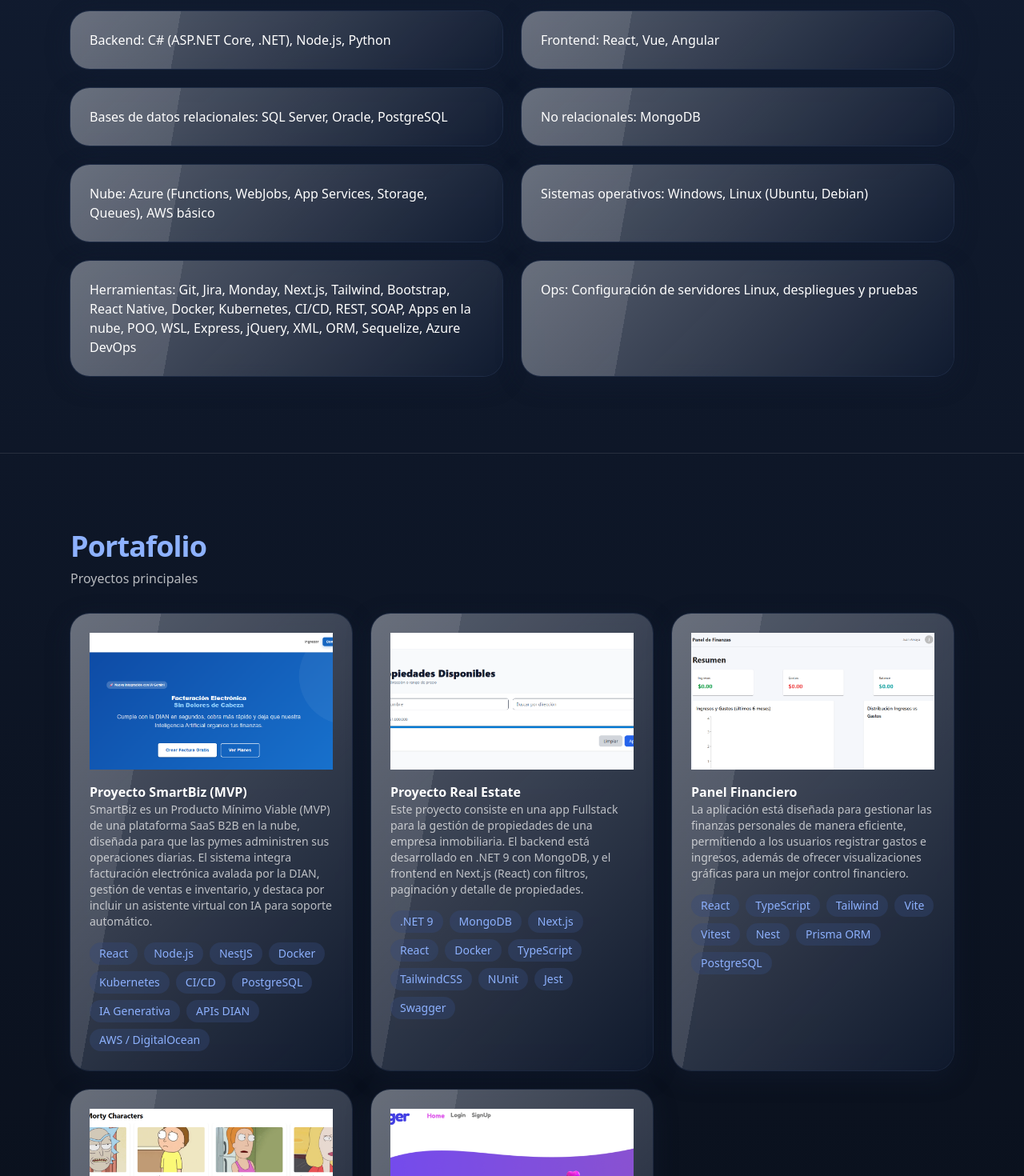
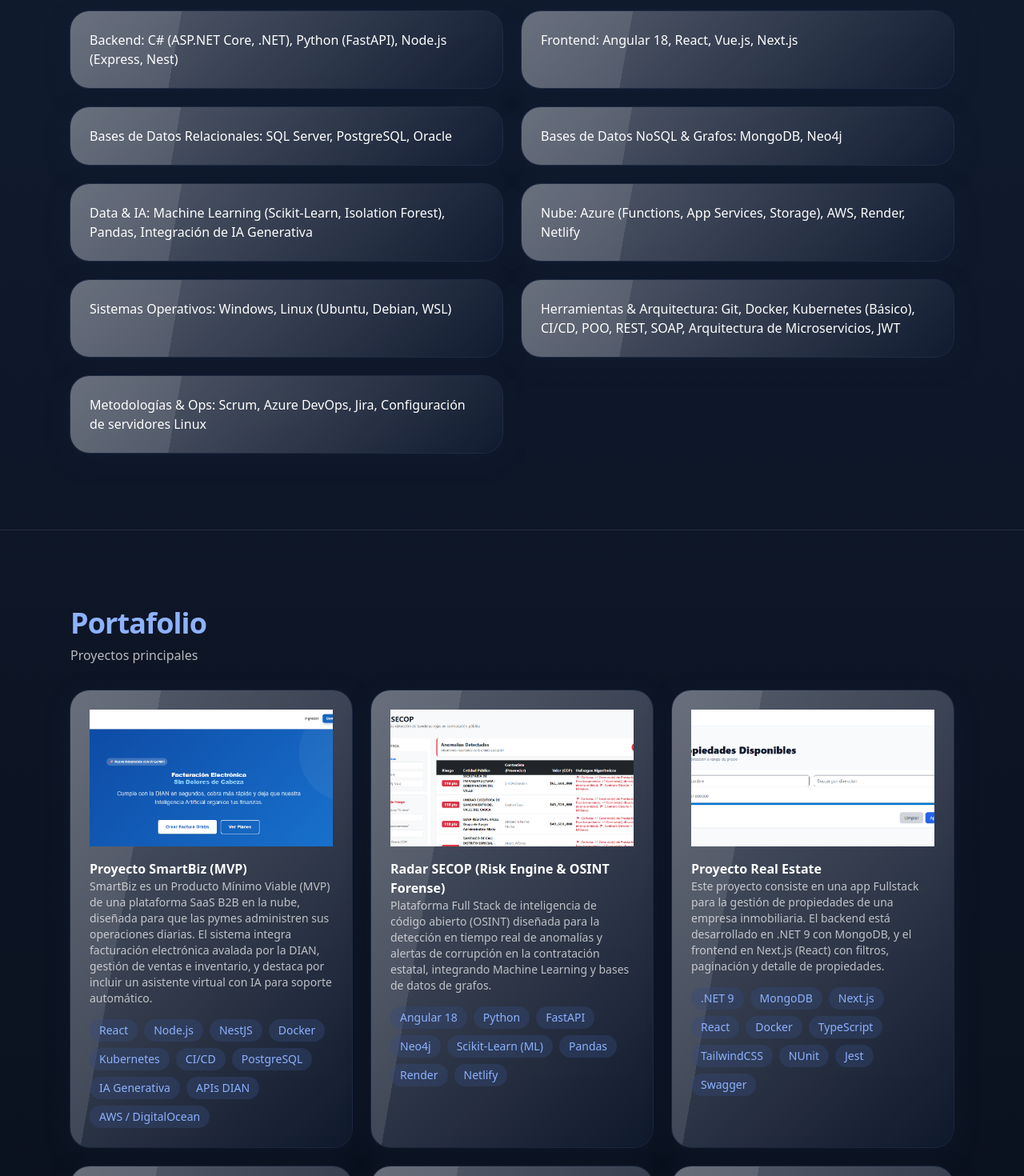
Before and after one commit to juasamaya/curriculum, a React (Vite) app: page / in a window 1280 px wide. Shown: the part 720-2190 px from the top of the page at 80% size. Built offline with nearby package versions, Linux system fonts and the light colour scheme.

Commit message:
adding radar secop and new skills

```diff
--- a/src/content/i18n.ts
+++ b/src/content/i18n.ts
@@ -23,14 +23,15 @@ export const content = {
       about: `Technology in Analysis & Software Development with 3.5 years of practical experience. Full‑Stack developer focused on scalable systems, clean code, and measurable business outcomes.`,
       skillsIntro: "Tech stack & skills",
       skills: [
-        "Backend: C# (ASP.NET Core, .NET), Node.js, Python",
-        "Frontend: React, Vue, Angular",
-        "Relational DBs: SQL Server, Oracle, PostgreSQL",
-        "NoSQL: MongoDB",
-        "Cloud: Azure (Functions, WebJobs, App Services, Storage, Queues), basic AWS",
-        "OS: Windows, Linux (Ubuntu, Debian)",
-        "Tools: Git, Jira, Monday, Next.js, Tailwind, Bootstrap, React Native, Docker, Kubernetes, CI/CD, REST, SOAP, Cloud Apps, OOP, WSL, Express, jQuery, XML, ORM, Sequelize, Azure DevOps",
-        "Ops: Linux server configuration, deployments, testing"
+        "Backend: C# (ASP.NET Core, .NET), Python (FastAPI), Node.js (Express, Nest)",
+        "Frontend: Angular 18, React, Vue.js, Next.js",
+        "Relational DBs: SQL Server, PostgreSQL, Oracle",
+        "NoSQL & Graph DBs: MongoDB, Neo4j",
+        "Data Science & AI: Machine Learning (Scikit-Learn, Isolation Forest), Pandas, Generative AI Integration",
+        "Cloud: Azure (Functions, App Services, Storage), AWS, Render, Netlify",
+        "OS: Windows, Linux (Ubuntu, Debian, WSL)",
+        "Tools & Architecture: Git, Docker, Kubernetes (Basic), CI/CD, OOP, REST, SOAP, Microservices Architecture, JWT",
+        "Ops & Methodologies: Agile/Scrum, Azure DevOps, Jira, Linux Server Configuration"
       ],
       traits: "Outcome‑oriented, responsible, ethical, and collaborative — effective both independently and in teams."
     },
@@ -56,20 +57,19 @@ export const content = {
         url: "https://smartbiz-app.netlify.app/",
         image: smartbizImage
       },
-      // {
-      //   title: "SECOP Radar (Data-Driven Risk Engine)",
-      //   desc: "A Full Stack data analysis platform designed to detect real-time anomalies and corruption red flags within Colombian public procurement by consuming the SECOP II Open Data API.",
-      //   techs: ["Angular 18", "TypeScript", "Python", "FastAPI", "Pandas", "Socrata API", "Bootstrap"],
-      //   bullets: [
-      //     "Engineered a dynamic Risk Engine using Python and Pandas to ingest, clean, and process thousands of public contract records in milliseconds.",
-      //     "Implemented mathematical algorithms and heuristics to automatically detect specific corruption patterns, such as contract fracturing and overlapping service agreements.",
-      //     "Built a high-performance RESTful API with FastAPI, featuring dynamic query parameters that allow users to calibrate the risk model's sensitivity.",
-      //     "Developed a responsive, state-of-the-art dashboard using Angular 18 (Standalone Components) to visualize critical data and control algorithmic thresholds.",
-      //     "Orchestrated real-time Open Data consumption, ensuring fault tolerance and robust data cleaning processes to handle inconsistencies in government datasets."
-      //   ],
-      //   url: "https://secop-dashboard.netlify.app/",
-      //   image: secopImage
-      // },
+      {
+        title: "SECOP Radar (OSINT & AI Risk Engine)",
+        desc: "A Full Stack Open-Source Intelligence (OSINT) platform engineered to detect real-time anomalies and corruption red flags in public procurement, integrating Machine Learning and Graph Databases.",
+        techs: ["Angular 18", "Python", "FastAPI", "Neo4j", "Scikit-Learn (ML)", "Pandas", "Render", "Netlify"],
+        bullets: [
+          "Architected a high-speed Risk Engine in Python using Pandas to ingest, cleanse, and process thousands of public contract records in milliseconds via the Open Data API.",
+          "Integrated an unsupervised Machine Learning algorithm (Isolation Forest) to dynamically identify statistical anomalies and isolate highly suspicious procurement patterns.",
+          "Engineered a Graph Database architecture using Neo4j to visualize complex corporate corruption webs, tracking shell companies and Politically Exposed Persons (PEPs).",
+          "Deployed a high-performance RESTful API (FastAPI on Render) and a responsive frontend dashboard (Angular 18 on Netlify), ensuring a secure, scalable, and fault-tolerant cloud architecture."
+        ],
+        url: "https://secop-radar.netlify.app/",
+        image: secopImage
+      },
       {
         title: "Real Estate Project",
         desc: "This project is a fullstack application for managing properties in a real estate company. The backend is built with .NET 9 and MongoDB, while the frontend is developed with Next.js (React), featuring filters, pagination, and property detail views.",
@@ -223,14 +223,15 @@ export const content = {
       about: `Tecnología en Análisis y Desarrollo de Software con 3 años y medio de experiencia práctica. Desarrollador Full‑Stack enfocado en sistemas escalables, código limpio y resultados de negocio.`,
       skillsIntro: "Stack tecnológico y habilidades",
       skills: [
-        "Backend: C# (ASP.NET Core, .NET), Node.js, Python",
-        "Frontend: React, Vue, Angular",
-        "Bases de datos relacionales: SQL Server, Oracle, PostgreSQL",
-        "No relacionales: MongoDB",
-        "Nube: Azure (Functions, WebJobs, App Services, Storage, Queues), AWS básico",
-        "Sistemas operativos: Windows, Linux (Ubuntu, Debian)",
-        "Herramientas: Git, Jira, Monday, Next.js, Tailwind, Bootstrap, React Native, Docker, Kubernetes, CI/CD, REST, SOAP, Apps en la nube, POO, WSL, Express, jQuery, XML, ORM, Sequelize, Azure DevOps",
-        "Ops: Configuración de servidores Linux, despliegues y pruebas"
+        "Backend: C# (ASP.NET Core, .NET), Python (FastAPI), Node.js (Express, Nest)",
+        "Frontend: Angular 18, React, Vue.js, Next.js",
+        "Bases de Datos Relacionales: SQL Server, PostgreSQL, Oracle",
+        "Bases de Datos NoSQL & Grafos: MongoDB, Neo4j",
+        "Data & IA: Machine Learning (Scikit-Learn, Isolation Forest), Pandas, Integración de IA Generativa",
+        "Nube: Azure (Functions, App Services, Storage), AWS, Render, Netlify",
+        "Sistemas Operativos: Windows, Linux (Ubuntu, Debian, WSL)",
+        "Herramientas & Arquitectura: Git, Docker, Kubernetes (Básico), CI/CD, POO, REST, SOAP, Arquitectura de Microservicios, JWT",
+        "Metodologías & Ops: Scrum, Azure DevOps, Jira, Configuración de servidores Linux"
       ],
       traits: "Orientado a resultados, responsable, ético y colaborativo — sólido desempeño individual y en equipo."
     },
@@ -256,20 +257,19 @@ export const content = {
         url: "https://smartbiz-app.netlify.app/",
         image: smartbizImage
       },
-      // {
-      //   title: "Radar SECOP (Motor de Análisis de Riesgo)",
-      //   desc: "Plataforma Full Stack orientada al análisis de datos públicos para la detección en tiempo real de anomalías y alertas de corrupción en la contratación estatal colombiana, consumiendo la API de Datos Abiertos (SECOP II).",
-      //   techs: ["Angular 18", "TypeScript", "Python", "FastAPI", "Pandas", "Socrata API", "Bootstrap"],
-      //   bullets: [
-      //     "Diseñé y desarrollé un Motor de Riesgo (Risk Engine) en el backend utilizando Python y Pandas para limpiar, agrupar y procesar miles de registros estatales en milisegundos.",
-      //     "Implementé algoritmos matemáticos y heurísticos para detectar automáticamente patrones de corrupción, como el fraccionamiento de contratos y la sobreposición de fechas ('corbatas').",
-      //     "Construí una API RESTful de alto rendimiento con FastAPI, integrando parámetros dinámicos que permiten a los usuarios calibrar la sensibilidad del algoritmo de detección.",
-      //     "Desarrollé un dashboard interactivo y responsivo utilizando la última arquitectura de Angular 18 (Standalone Components) para la visualización estructurada de las banderas rojas.",
-      //     "Orquesté la ingesta de datos en tiempo real (Open Data) garantizando tolerancia a fallos y manejo de errores (Data Cleaning) ante inconsistencias en los registros del gobierno."
-      //   ],
-      //   url: "https://secop-dashboard.netlify.app/",
-      //   image: secopImage
-      // },
+      {
+        title: "Radar SECOP (Risk Engine & OSINT Forense)",
+        desc: "Plataforma Full Stack de inteligencia de código abierto (OSINT) diseñada para la detección en tiempo real de anomalías y alertas de corrupción en la contratación estatal, integrando Machine Learning y bases de datos de grafos.",
+        techs: ["Angular 18", "Python", "FastAPI", "Neo4j", "Scikit-Learn (ML)", "Pandas", "Render", "Netlify"],
+        bullets: [
+          "Diseñé y desarrollé un Motor de Riesgo en Python utilizando Pandas para limpiar y procesar miles de registros estatales en milisegundos a través de la API de Datos Abiertos.",
+          "Entrené e integré un modelo de Machine Learning (Isolation Forest) para identificar anomalías matemáticas y aislar contratos estadísticamente atípicos (Tasa de Contaminación).",
+          "Arquitecté una topología de grafos con Neo4j para mapear complejas 'telarañas' de corrupción corporativa, rastreando carruseles de testaferros y conexiones entre PEPs (Personas Expuestas Políticamente).",
+          "Desplegué una API RESTful de alto rendimiento en Render (FastAPI) y un dashboard responsivo en Angular 18 (Netlify), garantizando una arquitectura en la nube segura (CORS, JWT/API Keys) y tolerante a fallos."
+        ],
+        url: "https://secop-radar.netlify.app/",
+        image: secopImage
+      },
       {
         title: "Proyecto Real Estate",
         desc: "Este proyecto consiste en una app Fullstack para la gestión de propiedades de una empresa inmobiliaria. El backend está desarrollado en .NET 9 con MongoDB, y el frontend en Next.js (React) con filtros, paginación y detalle de propiedades.",
```
